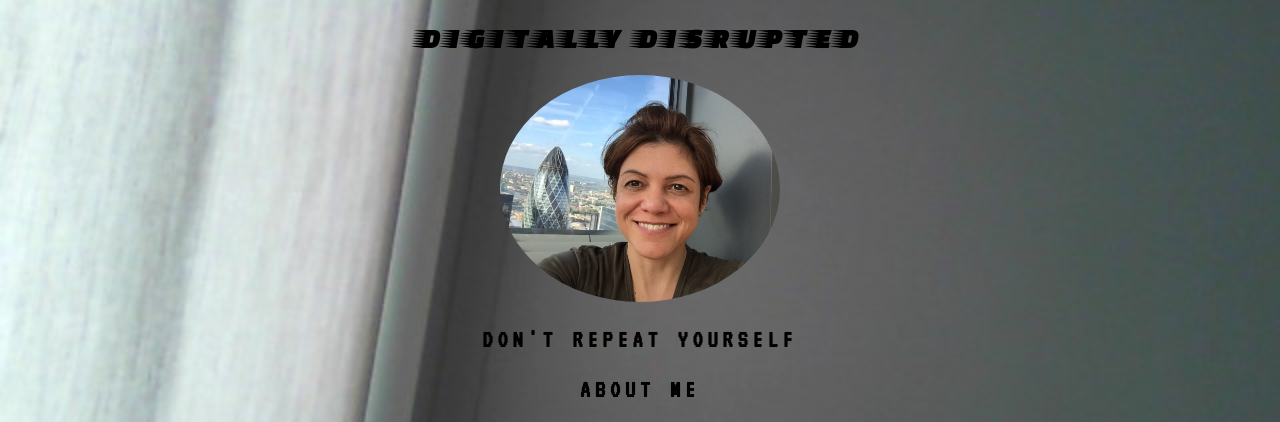
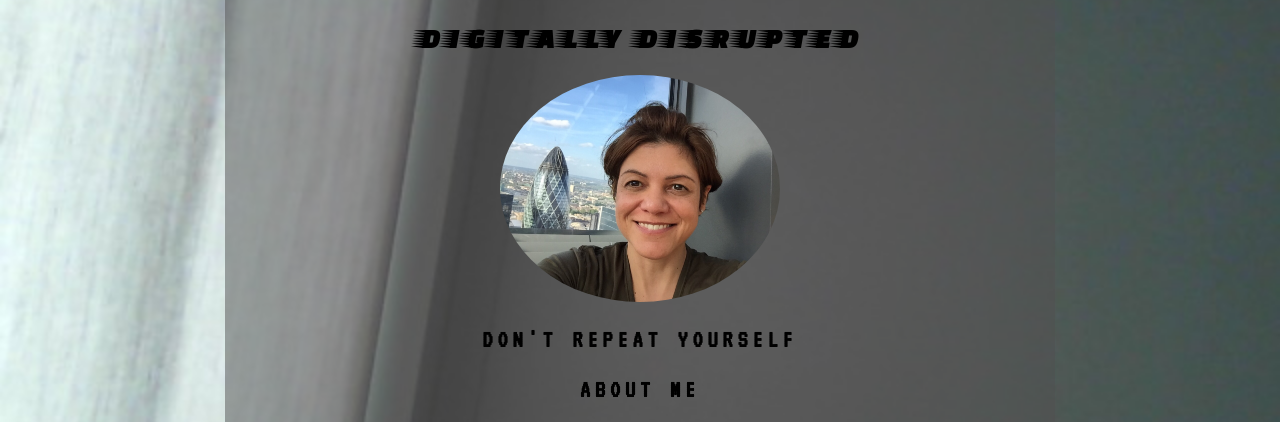
Before and after one commit to mararocha/mararocha.github.io, a plain HTML site: page index.html in a window 1280 px wide. Shown: the part 144-566 px from the top of the page. Drawn offline with nearby package versions, Linux system fonts and the light colour scheme; a web font is replaced by a local one.

Commit message:
Add files via upload

```diff
--- a/css/style.css
+++ b/css/style.css
@@ -9,7 +9,7 @@ body {
 }
 
 .main {
-
+	background-color: rgba(80,80,80,0.5);
 	max-width: 810px;
 	margin: 0 auto;
 	padding: 10px;
```
